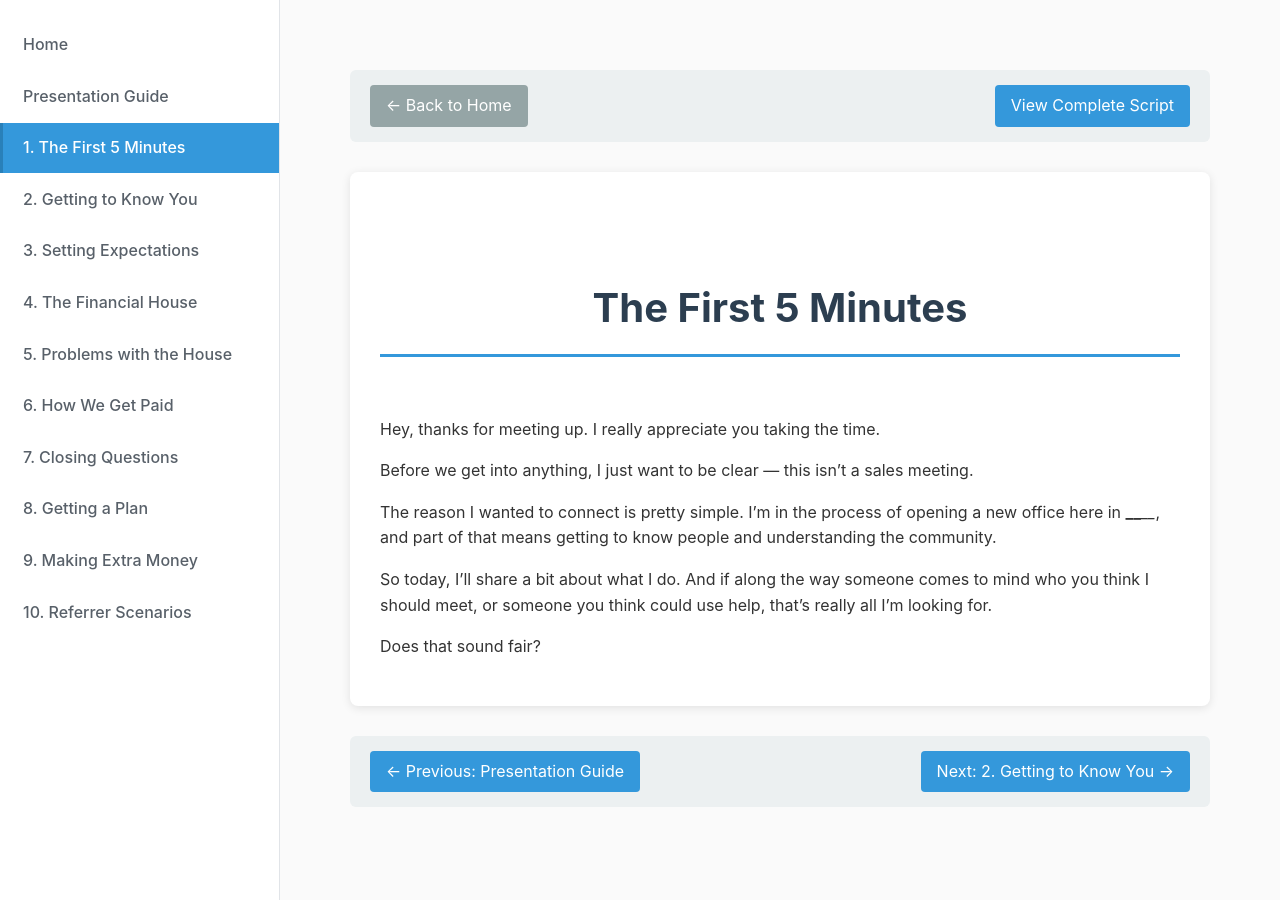
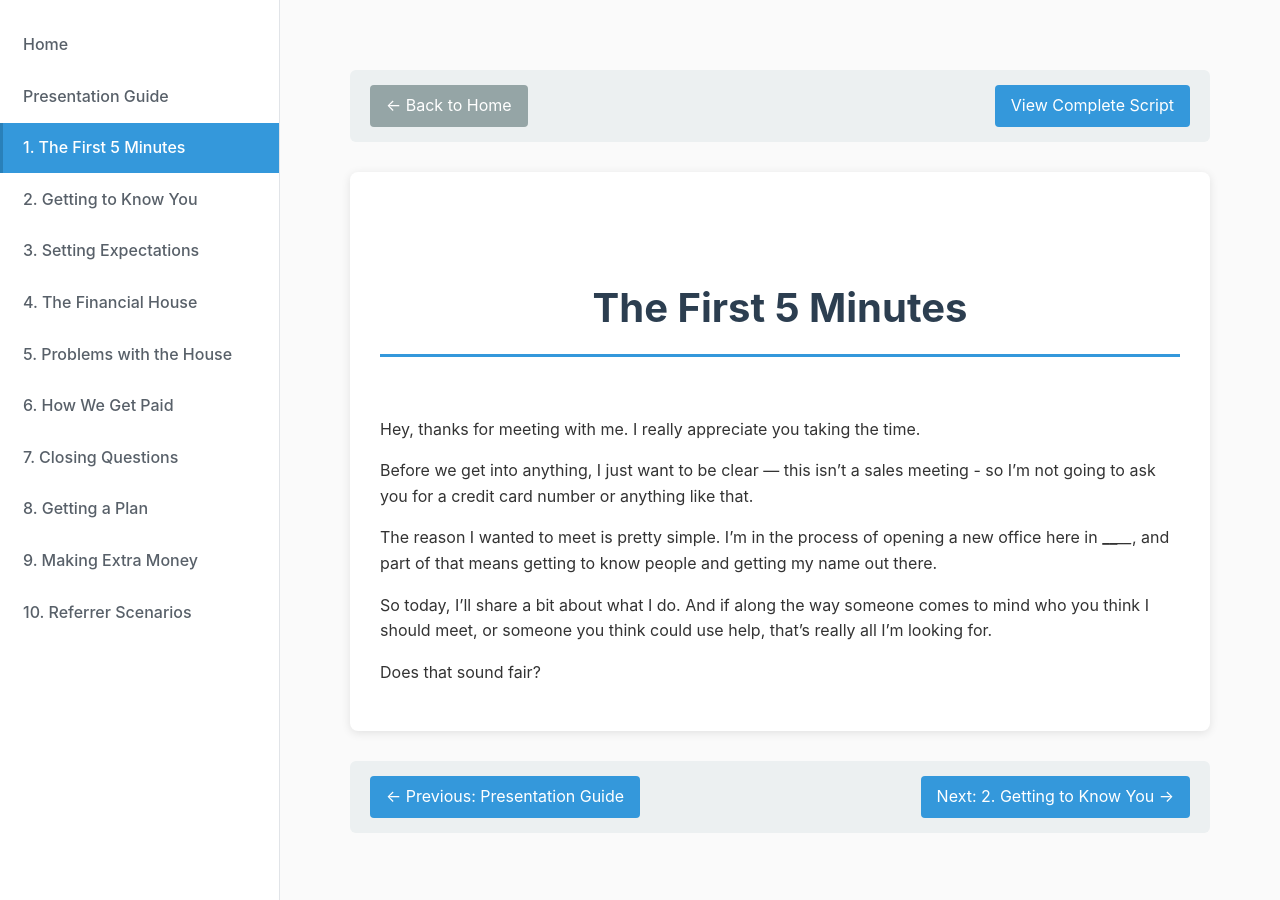
Before and after one commit to advisorpages/acadia, a Jekyll site: the page built from _pages/01-the-first-5-mins.md, in a window 1280 px wide and 900 px high. Built offline with Jekyll 4.4.1, drawn with Linux system fonts in a browser that asks for light colours.

Commit message:
Update 01-the-first-5-mins.md

```diff
--- a/_pages/01-the-first-5-mins.md
+++ b/_pages/01-the-first-5-mins.md
@@ -3,11 +3,11 @@ layout: chunk
 title: "The First 5 Minutes"
 ---
 
-Hey, thanks for meeting up. I really appreciate you taking the time.
+Hey, thanks for meeting with me. I really appreciate you taking the time.
 
-Before we get into anything, I just want to be clear — this isn't a sales meeting.
+Before we get into anything, I just want to be clear — this isn't a sales meeting - so I'm not going to ask you for a credit card number or anything like that.
 
-The reason I wanted to connect is pretty simple. I'm in the process of opening a new office here in __________, and part of that means getting to know people and understanding the community.
+The reason I wanted to meet is pretty simple. I'm in the process of opening a new office here in __________, and part of that means getting to know people and getting my name out there.
 
 So today, I'll share a bit about what I do. And if along the way someone comes to mind who you think I should meet, or someone you think could use help, that's really all I'm looking for.
 
```
